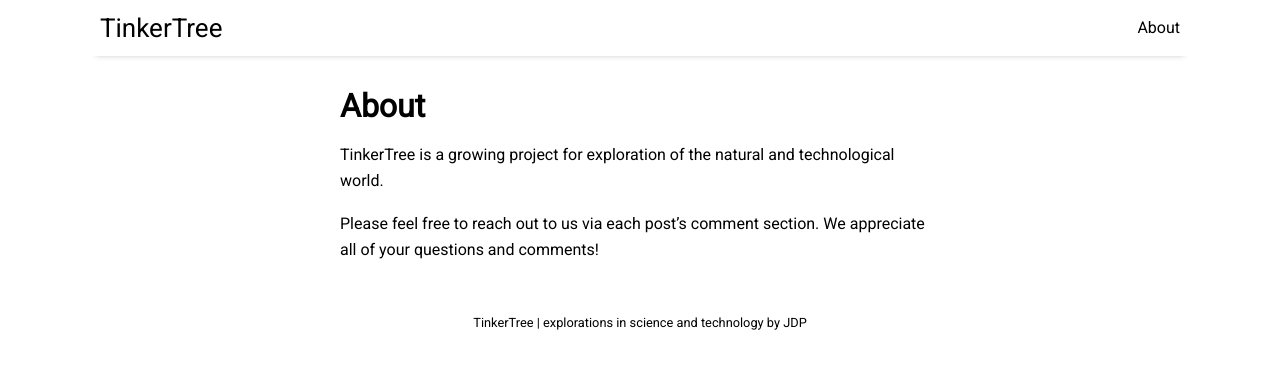
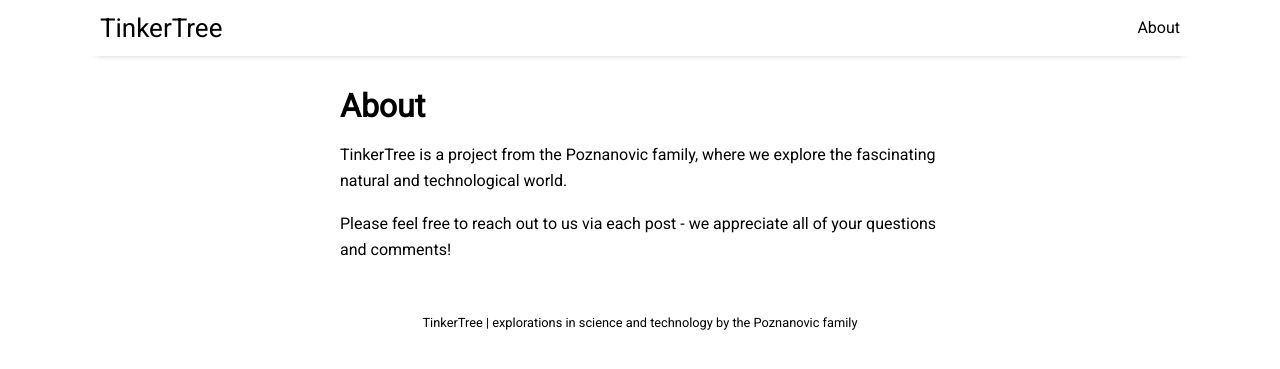
Before and after one commit to tinkertree/tinkertree.github.io, a Jekyll site: the page built from pages/about.md, in a window 1280 px wide. Shown: the top 369 px of the page. Built offline with Jekyll 4.4.1, drawn with Linux system fonts in a browser that asks for light colours; nearby versions of some CDN libraries.

Commit message:
Update author and about details

```diff
--- a/_config.yml
+++ b/_config.yml
@@ -12,7 +12,7 @@ plugins:             [jekyll-paginate, jekyll-sitemap, jekyll-feed, jekyll-seo-t
 # Customise atom feed settings (this is where Jekyll-Feed gets configuration information)
 title:		           "TinkerTree"
 description:	       "explorations in science and technology"
-author:              "JDP"
+author:              "the Poznanovic family"
 
 # RSS 2.0 can be used instead of Atom by uncommenting following two lines
 #feed:
--- a/pages/about.md
+++ b/pages/about.md
@@ -4,6 +4,6 @@ title: About
 permalink: /about
 ---
 
-TinkerTree is a growing project for exploration of the natural and technological world.
+TinkerTree is a project from the Poznanovic family, where we explore the fascinating natural and technological world.
 
-Please feel free to reach out to us via each post's comment section. We appreciate all of your questions and comments!
+Please feel free to reach out to us via each post - we appreciate all of your questions and comments!
```
Also changed, not shown: _posts/2024-03-01-welcome-to-tinkertree.md (+3 -3 lines), _posts/2024-03-02-microscope-setup.md (+1 -1 lines), _posts/2024-03-03-microscope-pond-life.md (+1 -1 lines).
